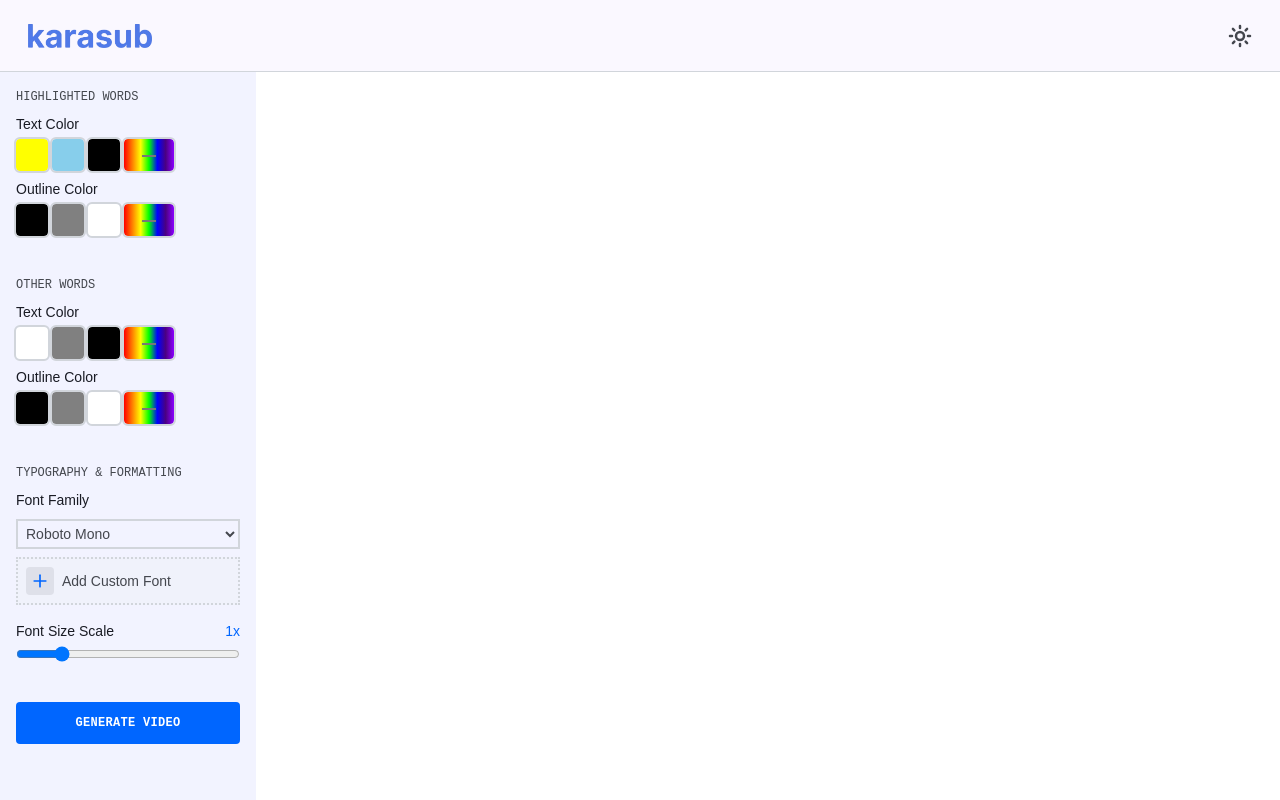
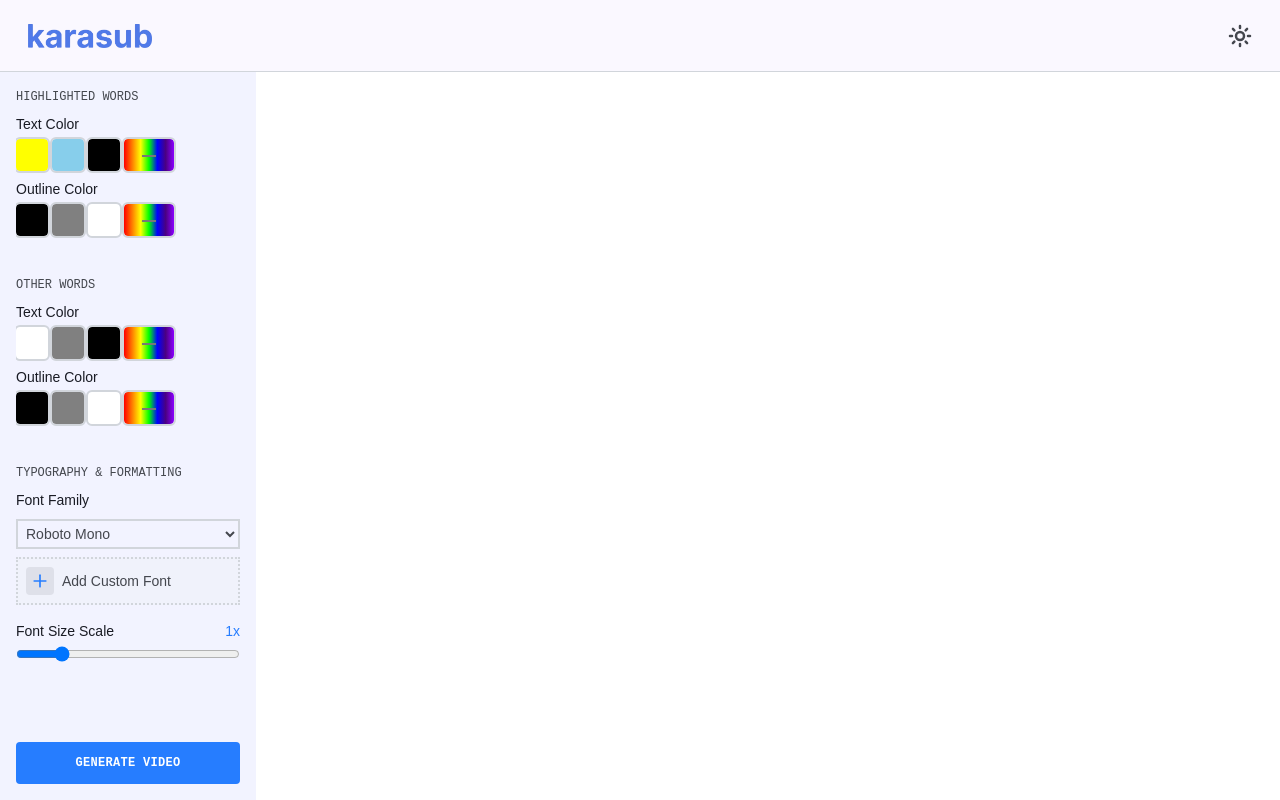
Before and after one commit to nvn0x33/karasub-web, a React (Vite) app in the folder client/: page / in a window 1280 px wide. Built offline with nearby package versions, Linux system fonts and the light colour scheme.

Commit message:
fix: add scroll and fix overflowing of the config sidebar

```diff
--- a/client/src/index.css
+++ b/client/src/index.css
@@ -16,7 +16,7 @@
     --text-mono-label: 0.75rem;
 
     /* CONSTANT VARIABLES */
-    --color-primary: #0066ff;
+    --color-primary: #267dff;
     --color-secondary: #0d9488;
     --color-icon-hover: #507aea;
 
@@ -40,6 +40,7 @@
     --color-desc: #c2c6d8;
     --color-outline: #364153;
     --color-bg-file: #181a21;
+    --color-primary: #267dff;
 }
 :root {
     text-rendering: optimizeLegibility;
--- a/client/src/pages/SubtitleConfig.tsx
+++ b/client/src/pages/SubtitleConfig.tsx
@@ -39,7 +39,8 @@ function VideoConfig() {
     const uploadConfig = () => {};
     return (
         <>
-            <div className="flex shrink-0 flex-col gap-10 p-4 bg-config-bg h-full tablet-lg:w-1/5">
+            <div className="flex flex-col p-4 gap-2 justify-between bg-config-bg h-full tablet-lg:w-1/5 min-h-0">
+                <div className="flex flex-col gap-10 overflow-y-scroll scrollbar-none min-h-0">
                     {ConfigUI.map((section) => (
                         <div key={section.id}>
                             <h5 className="mb-2 text-mono-label text-desc font-mono font-medium">
@@ -69,6 +70,7 @@ function VideoConfig() {
                             <FontSizeScaler setConfig={setConfig} />
                         </div>
                     </div>
+                </div>
                 <PrimaryButton
                     text="GENERATE VIDEO"
                     handleClick={uploadConfig}
```
Lines whose indentation alone changed are shown as unchanged.
